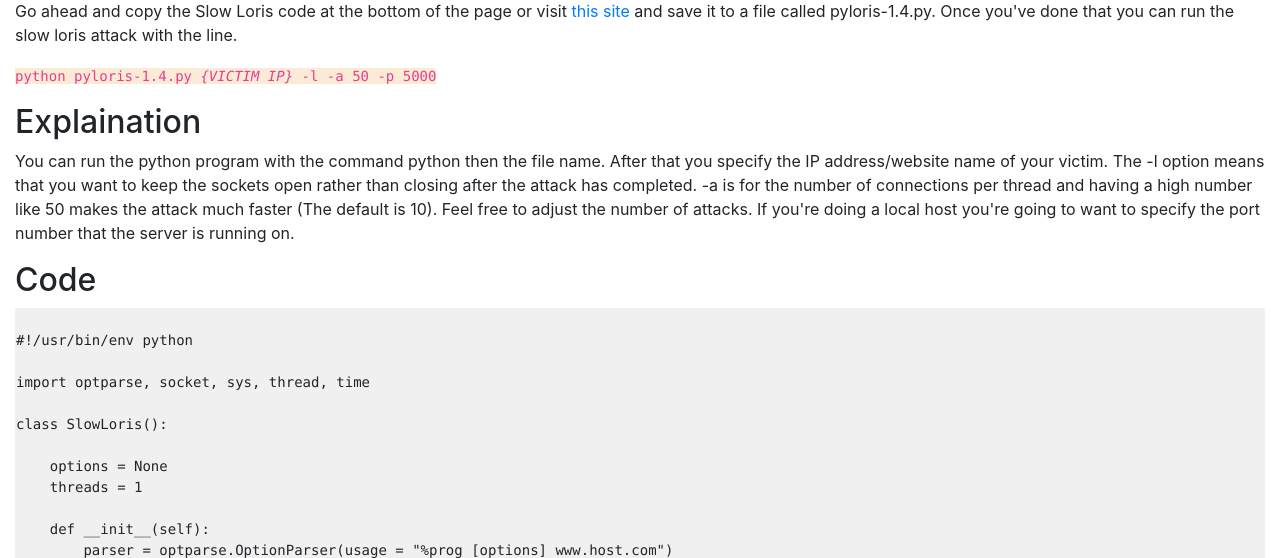
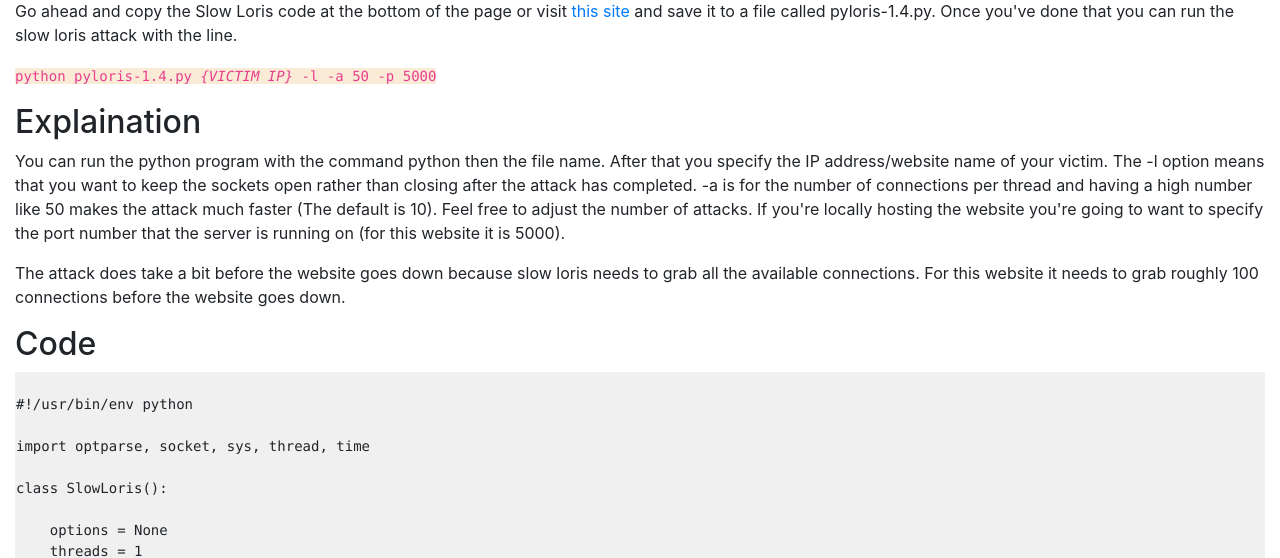
Before and after one commit to HuntJSparra/NCFNetworksDoS, a Flask app: page /how-to-dos/slowloris in a window 1280 px wide. Shown: the part 137-695 px from the top of the page. Run offline with Flask 2, Linux system fonts and the light colour scheme; some libraries are stand-ins or nearby versions.

Commit message:
Added comment about how many connections need to be taken up for the website to go down.

```diff
--- a/templates/how-to-dos/slowloris.html
+++ b/templates/how-to-dos/slowloris.html
@@ -19,7 +19,8 @@
     <code style="background: antiquewhite">python pyloris-1.4.py <var>{VICTIM IP}</var> -l -a 50 -p 5000</code>
     <p></p>
     <h2>Explaination</h2>
-    <p>You can run the python program with the command python then the file name. After that you specify the IP address/website name of your victim. The -l option means that you want to keep the sockets open rather than closing after the attack has completed. -a is for the number of connections per thread and having a high number like 50 makes the attack much faster (The default is 10). Feel free to adjust the number of attacks. If you're doing a local host you're going to want to specify the port number that the server is running on.</p>
+    <p>You can run the python program with the command python then the file name. After that you specify the IP address/website name of your victim. The -l option means that you want to keep the sockets open rather than closing after the attack has completed. -a is for the number of connections per thread and having a high number like 50 makes the attack much faster (The default is 10). Feel free to adjust the number of attacks. If you're locally hosting the website you're going to want to specify the port number that the server is running on (for this website it is 5000).</p>
+    <p>The attack does take a bit before the website goes down because slow loris needs to grab all the available connections. For this website it needs to grab roughly 100 connections before the website goes down.</p>
 
 
     <h2>Code</h2>
```
